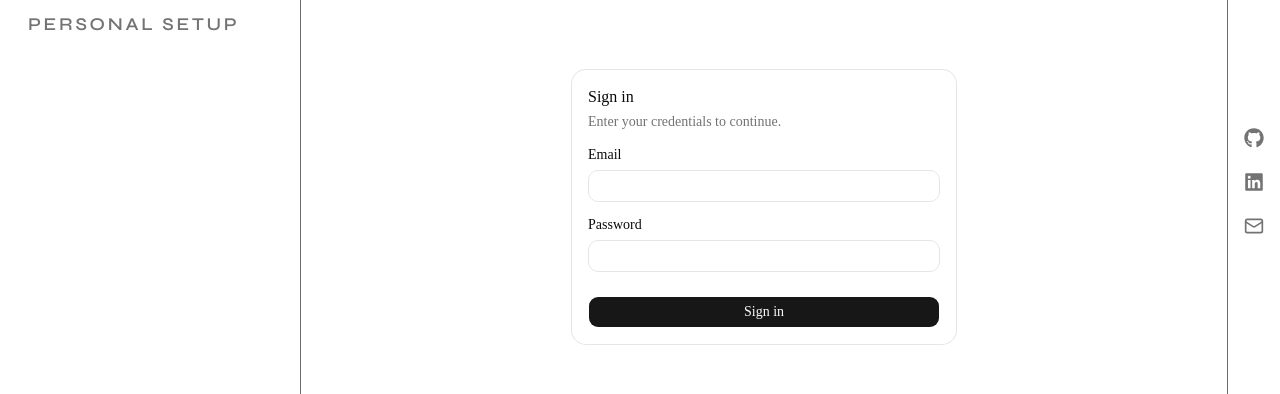
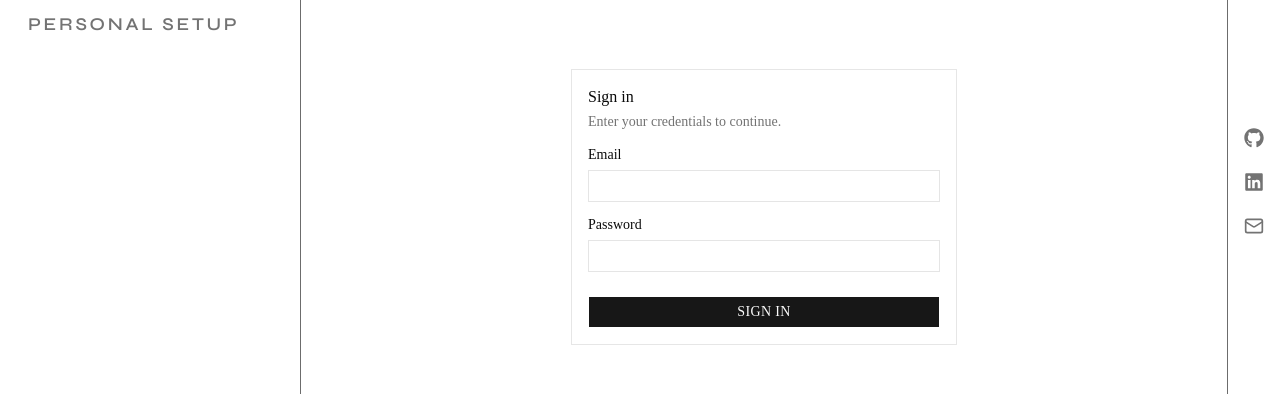
Before and after one commit to Mognus/personal-page-rust, a Next.js app in the folder frontend/: page /login in a window 1280 px wide. Shown: the part 218-612 px from the top of the page. Built offline with nearby package versions, Linux system fonts and the light colour scheme; no server answers.

Commit message:
style(frontend): angular theme and uppercase buttons
Set --radius to 0 so all token-driven corners go square site-wide (rounded-full
elements stay round), and make the button cva default uppercase with wide
tracking to match the sidebar's typographic style.

```diff
--- a/frontend/app/globals.css
+++ b/frontend/app/globals.css
@@ -73,7 +73,10 @@
     --chart-3: oklch(0.439 0 0);
     --chart-4: oklch(0.371 0 0);
     --chart-5: oklch(0.269 0 0);
-    --radius: 0.625rem;
+    /* 0 = straight/angular corners site-wide (matches the sidebar). Components
+       read this via --radius-*; intentionally-round elements use rounded-full
+       and are unaffected. */
+    --radius: 0;
     --sidebar: oklch(0.985 0 0);
     --sidebar-foreground: oklch(0.145 0 0);
     --sidebar-primary: oklch(0.205 0 0);
--- a/frontend/components/ui/button.tsx
+++ b/frontend/components/ui/button.tsx
@@ -3,8 +3,10 @@
 
 import { cn } from "@/lib/utils";
 
+// Brand default: uppercase + wide tracking to match the sidebar's typographic
+// style. Override per instance with a variant if a button needs the plain look.
 const buttonVariants = cva(
-    "group/button inline-flex shrink-0 items-center justify-center rounded-lg border border-transparent bg-clip-padding text-sm font-medium whitespace-nowrap transition-all outline-none select-none focus-visible:border-ring focus-visible:ring-3 focus-visible:ring-ring/50 active:not-aria-[haspopup]:translate-y-px disabled:pointer-events-none disabled:opacity-50 aria-invalid:border-destructive aria-invalid:ring-3 aria-invalid:ring-destructive/20 dark:aria-invalid:border-destructive/50 dark:aria-invalid:ring-destructive/40 [&_svg]:pointer-events-none [&_svg]:shrink-0 [&_svg:not([class*='size-'])]:size-4",
+    "group/button inline-flex shrink-0 items-center justify-center rounded-lg border border-transparent bg-clip-padding text-sm font-medium tracking-wide whitespace-nowrap uppercase transition-all outline-none select-none focus-visible:border-ring focus-visible:ring-3 focus-visible:ring-ring/50 active:not-aria-[haspopup]:translate-y-px disabled:pointer-events-none disabled:opacity-50 aria-invalid:border-destructive aria-invalid:ring-3 aria-invalid:ring-destructive/20 dark:aria-invalid:border-destructive/50 dark:aria-invalid:ring-destructive/40 [&_svg]:pointer-events-none [&_svg]:shrink-0 [&_svg:not([class*='size-'])]:size-4",
     {
         variants: {
             variant: {
```
